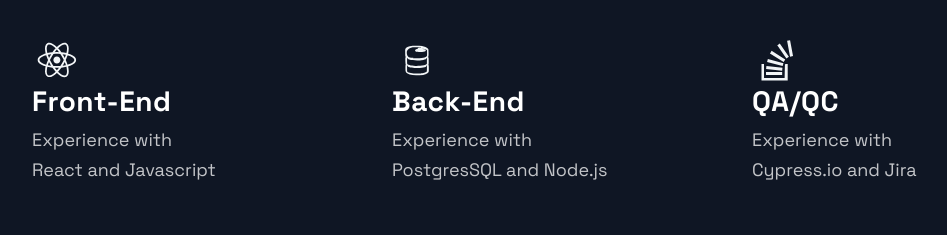
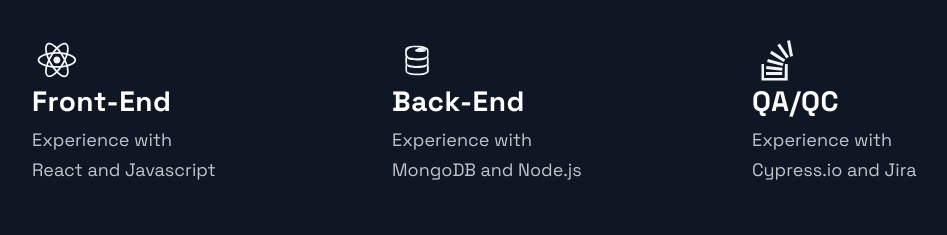
Before and after one commit to davidpedrero/David-Pedero-Portfolio, a Next.js app: page / in a window 1280 px wide. Shown: the part 1760-1995 px from the top of the page, without its empty margins (88-1035 px from the left). Built offline with nearby package versions, Linux system fonts and the light colour scheme.

Commit message:
Updated Timeline

```diff
--- a/src/components/Technologies/Technologies.js
+++ b/src/components/Technologies/Technologies.js
@@ -28,7 +28,7 @@
           <ListTitle>Back-End</ListTitle>
           <ListParagraph>
             Experience with <br/>
-            PostgresSQL and Node.js
+            MongoDB and Node.js
           </ListParagraph>
         </ListContainer>
       </ListItem>
--- a/src/components/TimeLine/TimeLine.js
+++ b/src/components/TimeLine/TimeLine.js
@@ -58,7 +58,7 @@
         <br/><br/>
         Nine months later, I landed a full-time position at a start-up tech company called Lotto.com.
         <br/><br/>
-        Six months after that, I landed a Mobile App Developer contract role at Le Palle Shadow LLC.
+        Six months after that, I landed a Front End Developer contract role at Le Palle Shadow LLC.
         <br/><br/>
         I have a diverse set of skills, ranging from software testing and project management, to front-end and back-end development.
         <br/><br/>
```
